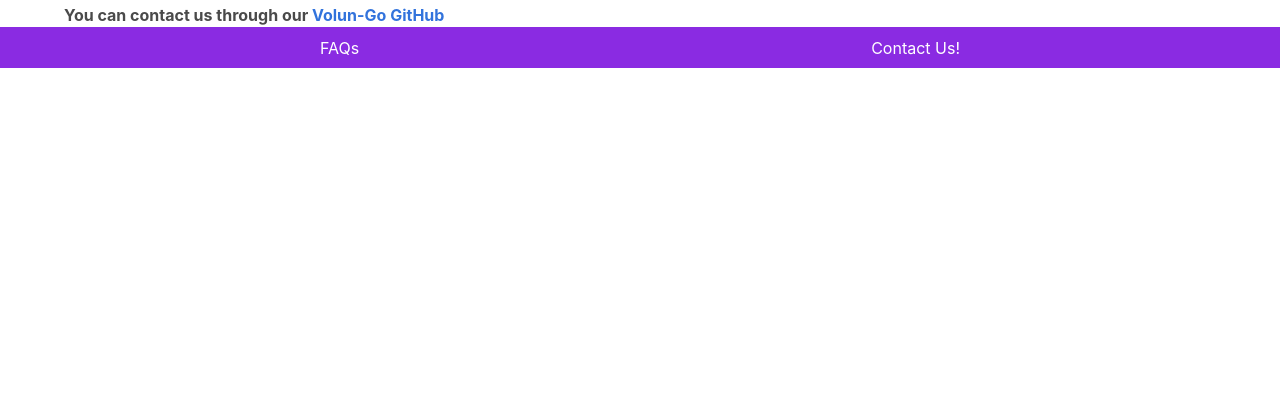
After one commit to bethsmith0623/Volun_Go, a Django app: page /contact/ in a window 1280 px wide. The commit adds this page. Shown: the part 384-800 px from the top of the page. Run offline with Django 3.2, Linux system fonts and the light colour scheme; some libraries are stand-ins or nearby versions.

Commit message:
adds contact page and links

```diff
--- a/main_app/templates/base.html
+++ b/main_app/templates/base.html
@@ -75,7 +75,7 @@
                 <a href="{% url 'faqs' %}" class="has-text-white">FAQs</a>
               </li>
               <li>
-                <a class="has-text-white">Contact Us!</a>
+                <a href="{% url 'contact' %}" class="has-text-white">Contact Us!</a>
               </li>
             </ul>
           </div>
--- /dev/null
+++ b/main_app/templates/contact.html
@@ -0,0 +1,8 @@
+{% extends 'base.html' %}
+{% block content %}
+
+<h1><b>You can contact us through our <a href="https://github.com/bethsmith0623/Volun_Go">Volun-Go GitHub</a></b></h1>
+
+
+
+{% endblock %}
--- a/main_app/urls.py
+++ b/main_app/urls.py
@@ -5,6 +5,7 @@ urlpatterns= [
     path('', views.home, name='home'),
     path('about/', views.about, name='about'),
     path('faqs/', views.faqs, name='faqs'),
+    path('contact/', views.contact, name='contact'),
     path('accounts/signup', views.signup, name='signup'),
     path('events/', views.events_index, name='index'),
     path('events/create/', views.EventCreate.as_view(), name='events_create'),
--- a/main_app/views.py
+++ b/main_app/views.py
@@ -15,6 +15,9 @@ def about(request):
 
 def faqs(request):
     return render(request, 'faqs.html')
+
+def contact(request):
+    return render(request, 'contact.html')
 
 def add_event(request, user_id, event_id):
     User.objects.get(id=user_id).event.add(event_id)
```
